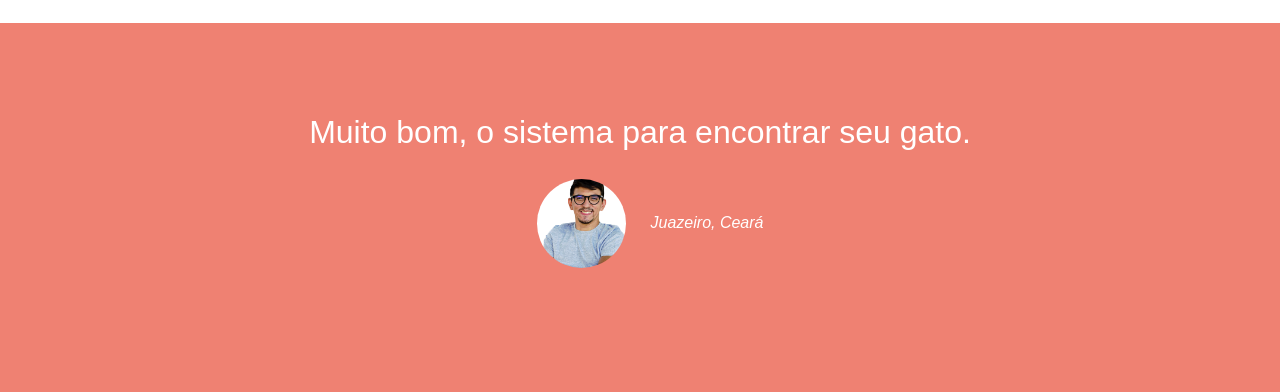
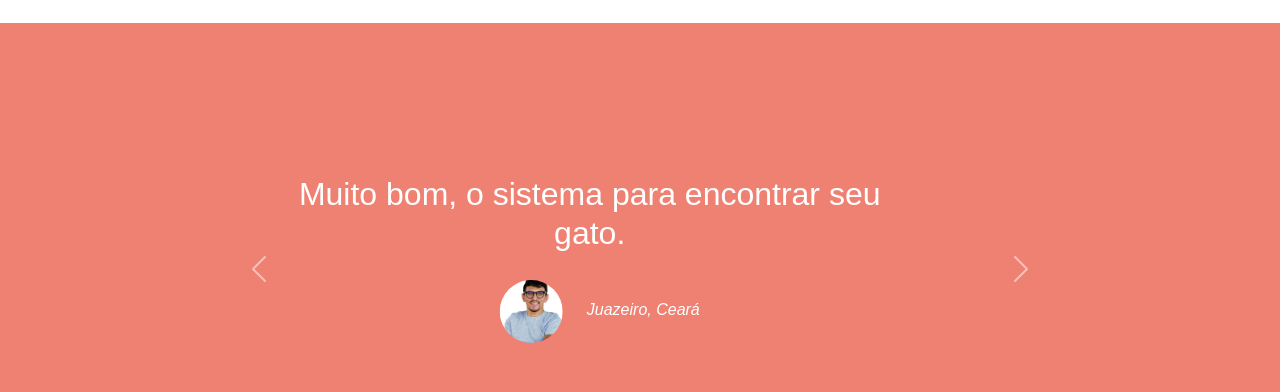
Before and after one commit to JoaoCiceroPB/Projeto-Dukesa, a plain HTML site: page index.html in a window 1280 px wide. Shown: the part 1250-1642 px from the top of the page. Drawn offline with nearby package versions, Linux system fonts and the light colour scheme.

Commit message:
incluindo carrossel com o bootstrap

```diff
--- a/css/styles.css
+++ b/css/styles.css
@@ -102,3 +102,7 @@ img {
   width: 15%;
   margin: 20px 20px 50px;
 }
+
+.carousel-item {
+  padding: 7% 15%;
+}
--- a/index.html
+++ b/index.html
@@ -111,14 +111,45 @@
           </div>
         </div>
       </section>
-      <!-- depoimentos -->
+
       <section id="testimonials">
-        <h2>Muito bom, o sistema para encontrar seu gato.</h2>
-        <img class="testimonial-image" src="img/Alisson.png" alt="Alisson" />
-        <em>Juazeiro, Ceará</em>
+        <!-- Carousel -->
+        <div id="testimonial-carousel" class="carousel slide" data-bs-ride="carousel">
+          <div class="carousel-inner">
+            <div class="carousel-item active">
+              <h2>Muito bom, o sistema para encontrar seu gato.</h2>
+              <img class="testimonial-image" src="img/Alisson.png" alt="Alisson" />
+              <em>Juazeiro, Ceará</em>
+            </div>
+
+            <div class="carousel-item">
+              <h2>Meu app é muito bom! um dos melhores do mercado.</h2>
+              <img class="testimonial-image" src="img/Gato-preto.png" alt="gato preto" />
+              <em>Juazeiro, Ceará</em>
+            </div>
+          </div>
+
+          <button
+            class="carousel-control-prev"
+            type="button"
+            data-bs-target="#testimonial-carousel"
+            data-bs-slide="prev"
+          >
+            <span class="carousel-control-prev-icon" aria-hidden="true"></span>
+          </button>
+
+          <button
+            class="carousel-control-next"
+            type="button"
+            data-bs-target="#testimonial-carousel"
+            data-bs-slide="next"
+          >
+            <span class="carousel-control-next-icon" aria-hidden="true"></span>
+          </button>
+        </div>
+        <!-- Fim Carousel -->
       </section>
 
-      <!-- PRESS / MÍDIA -->
       <section id="press">
         <img class="press-logo" src="img/1.png" alt="logo 1" />
         <img class="press-logo" src="img/2.png" alt="logo 2" />
```
